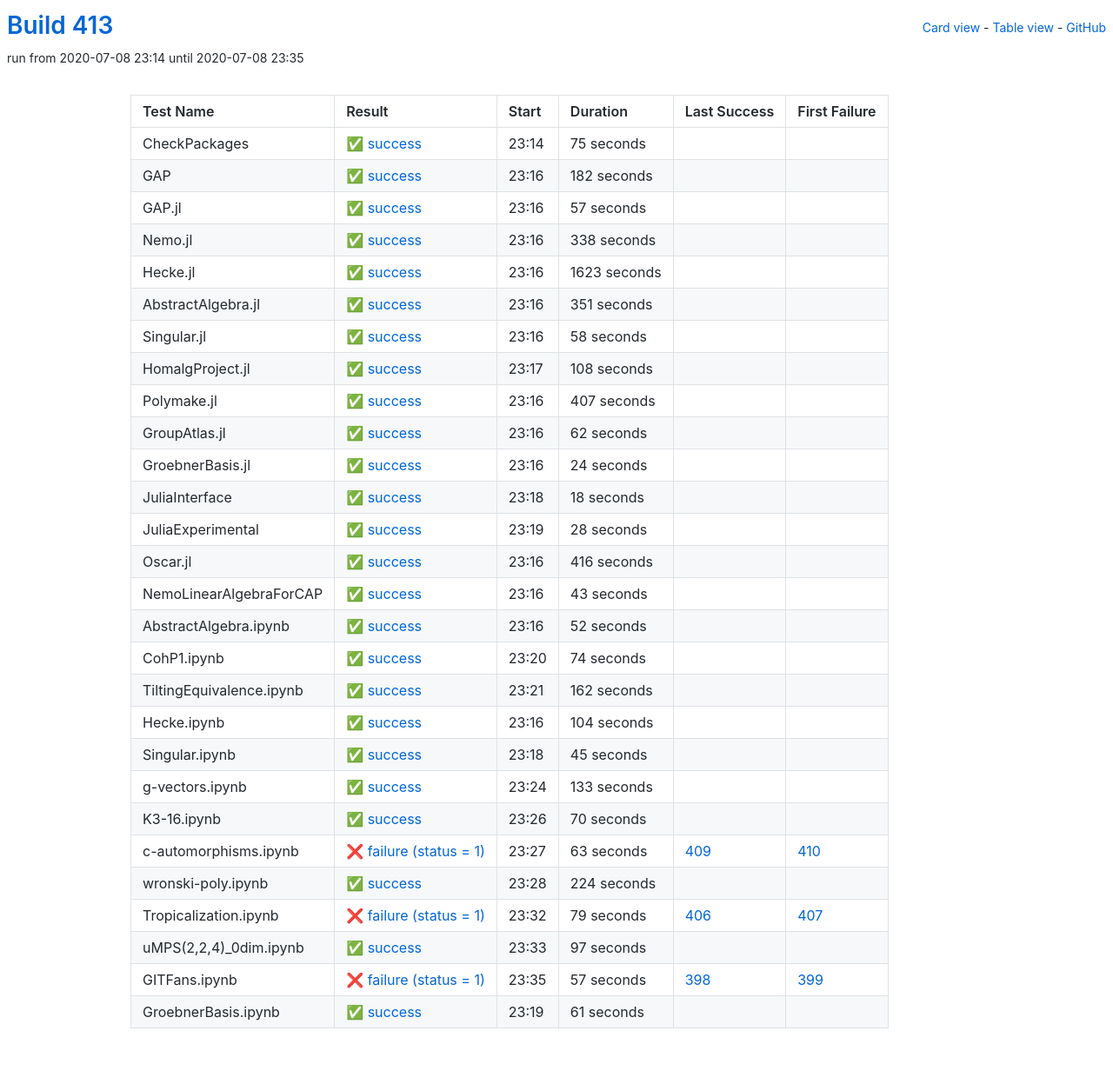
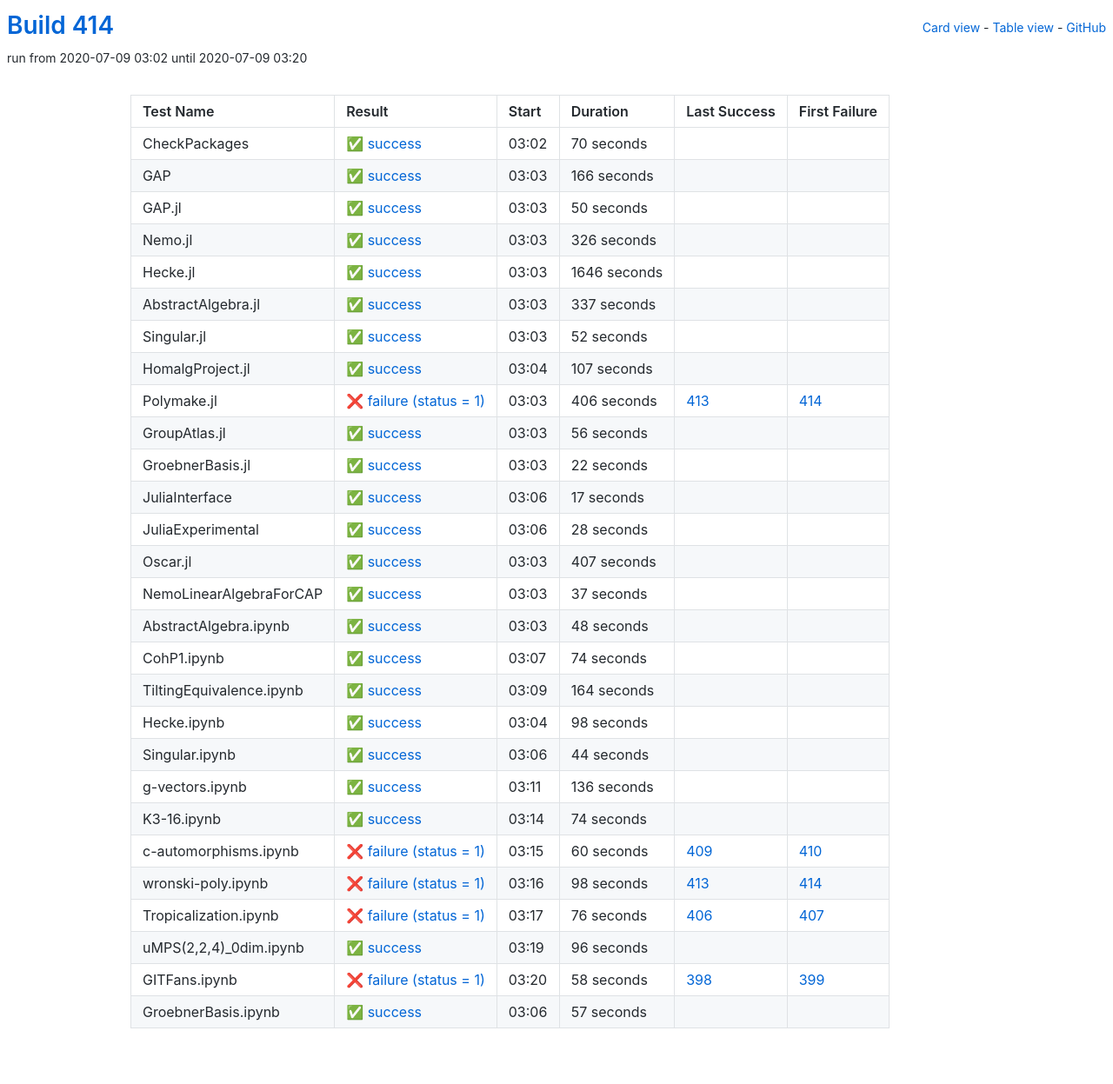
Before and after one commit to oscar-system/oscar-ci-status-stable, a Jekyll site: the page built from table.html, in a window 1280 px wide. Shown: the whole page at 87% size. Built offline with Jekyll 4.4.1, drawn with Linux system fonts in a browser that asks for light colours.

Commit message:
Build #414

```diff
--- a/_data/ci.yml
+++ b/_data/ci.yml
@@ -1,6 +1,6 @@
 ---
-build: 413
-build_url: https://oscarci.mathematik.uni-kl.de/job/oscar-stable/413/
+build: 414
+build_url: https://oscarci.mathematik.uni-kl.de/job/oscar-stable/414/
 job: oscar-stable
 organization: oscar-system
 repo: oscar-ci-status-stable
@@ -8,152 +8,152 @@ repourl: https://github.com/oscar-system/oscar-ci-status-stable
 tests:
 - name: CheckPackages
   id: checkpackages
-  log: https://oscarci.mathematik.uni-kl.de/job/oscar-stable/413/artifact/logs/build-413/CheckPackages.log
-  start: 2020-07-08 23:14
+  log: https://oscarci.mathematik.uni-kl.de/job/oscar-stable/414/artifact/logs/build-414/CheckPackages.log
+  start: 2020-07-09 03:02
   success: true
   exitcode: 0
   status: success
-  duration: 75
+  duration: 70
   last_success: false
   last_success_url:
   first_failure: false
   first_failure_url:
 - name: GAP
   id: gap
-  log: https://oscarci.mathematik.uni-kl.de/job/oscar-stable/413/artifact/logs/build-413/GAP.log
-  start: 2020-07-08 23:16
+  log: https://oscarci.mathematik.uni-kl.de/job/oscar-stable/414/artifact/logs/build-414/GAP.log
+  start: 2020-07-09 03:03
   success: true
   exitcode: 0
   status: success
-  duration: 182
+  duration: 166
   last_success: false
   last_success_url:
   first_failure: false
   first_failure_url:
 - name: GAP.jl
   id: gap-jl
-  log: https://oscarci.mathematik.uni-kl.de/job/oscar-stable/413/artifact/logs/build-413/GAP.jl.log
-  start: 2020-07-08 23:16
+  log: https://oscarci.mathematik.uni-kl.de/job/oscar-stable/414/artifact/logs/build-414/GAP.jl.log
+  start: 2020-07-09 03:03
   success: true
   exitcode: 0
   status: success
-  duration: 57
+  duration: 50
   last_success: false
   last_success_url:
   first_failure: false
   first_failure_url:
 - name: Nemo.jl
   id: nemo-jl
-  log: https://oscarci.mathematik.uni-kl.de/job/oscar-stable/413/artifact/logs/build-413/Nemo.jl.log
-  start: 2020-07-08 23:16
+  log: https://oscarci.mathematik.uni-kl.de/job/oscar-stable/414/artifact/logs/build-414/Nemo.jl.log
+  start: 2020-07-09 03:03
   success: true
   exitcode: 0
   status: success
-  duration: 338
+  duration: 326
   last_success: false
   last_success_url:
   first_failure: false
   first_failure_url:
 - name: Hecke.jl
   id: hecke-jl
-  log: https://oscarci.mathematik.uni-kl.de/job/oscar-stable/413/artifact/logs/build-413/Hecke.jl.log
-  start: 2020-07-08 23:16
+  log: https://oscarci.mathematik.uni-kl.de/job/oscar-stable/414/artifact/logs/build-414/Hecke.jl.log
+  start: 2020-07-09 03:03
   success: true
   exitcode: 0
   status: success
-  duration: 1623
+  duration: 1646
   last_success: false
   last_success_url:
   first_failure: false
   first_failure_url:
 - name: AbstractAlgebra.jl
   id: abstractalgebra-jl
-  log: https://oscarci.mathematik.uni-kl.de/job/oscar-stable/413/artifact/logs/build-413/AbstractAlgebra.jl.log
-  start: 2020-07-08 23:16
+  log: https://oscarci.mathematik.uni-kl.de/job/oscar-stable/414/artifact/logs/build-414/AbstractAlgebra.jl.log
+  start: 2020-07-09 03:03
   success: true
   exitcode: 0
   status: success
-  duration: 351
+  duration: 337
   last_success: false
   last_success_url:
   first_failure: false
   first_failure_url:
 - name: Singular.jl
   id: singular-jl
-  log: https://oscarci.mathematik.uni-kl.de/job/oscar-stable/413/artifact/logs/build-413/Singular.jl.log
-  start: 2020-07-08 23:16
+  log: https://oscarci.mathematik.uni-kl.de/job/oscar-stable/414/artifact/logs/build-414/Singular.jl.log
+  start: 2020-07-09 03:03
   success: true
   exitcode: 0
   status: success
-  duration: 58
+  duration: 52
   last_success: false
   last_success_url:
   first_failure: false
   first_failure_url:
 - name: HomalgProject.jl
   id: homalgproject-jl
-  log: https://oscarci.mathematik.uni-kl.de/job/oscar-stable/413/artifact/logs/build-413/HomalgProject.jl.log
-  start: 2020-07-08 23:17
+  log: https://oscarci.mathematik.uni-kl.de/job/oscar-stable/414/artifact/logs/build-414/HomalgProject.jl.log
+  start: 2020-07-09 03:04
   success: true
   exitcode: 0
   status: success
-  duration: 108
+  duration: 107
   last_success: false
   last_success_url:
   first_failure: false
   first_failure_url:
 - name: Polymake.jl
   id: polymake-jl
-  log: https://oscarci.mathematik.uni-kl.de/job/oscar-stable/413/artifact/logs/build-413/Polymake.jl.log
-  start: 2020-07-08 23:16
+  log: https://oscarci.mathematik.uni-kl.de/job/oscar-stable/414/artifact/logs/build-414/Polymake.jl.log
+  start: 2020-07-09 03:03
+  success: false
+  exitcode: 1
+  status: failure
+  duration: 406
+  last_success: 413
+  last_success_url: https://oscarci.mathematik.uni-kl.de/job/oscar-stable/413/
+  first_failure: 414
+  first_failure_url: https://oscarci.mathematik.uni-kl.de/job/oscar-stable/414/
+- name: GroupAtlas.jl
+  id: groupatlas-jl
+  log: https://oscarci.mathematik.uni-kl.de/job/oscar-stable/414/artifact/logs/build-414/GroupAtlas.jl.log
+  start: 2020-07-09 03:03
   success: true
   exitcode: 0
   status: success
-  duration: 407
-  last_success: false
-  last_success_url:
-  first_failure: false
-  first_failure_url:
-- name: GroupAtlas.jl
-  id: groupatlas-jl
-  log: https://oscarci.mathematik.uni-kl.de/job/oscar-stable/413/artifact/logs/build-413/GroupAtlas.jl.log
-  start: 2020-07-08 23:16
-  success: true
-  exitcode: 0
-  status: success
-  duration: 62
+  duration: 56
   last_success: false
   last_success_url:
   first_failure: false
   first_failure_url:
 - name: GroebnerBasis.jl
   id: groebnerbasis-jl
-  log: https://oscarci.mathematik.uni-kl.de/job/oscar-stable/413/artifact/logs/build-413/GroebnerBasis.jl.log
-  start: 2020-07-08 23:16
+  log: https://oscarci.mathematik.uni-kl.de/job/oscar-stable/414/artifact/logs/build-414/GroebnerBasis.jl.log
+  start: 2020-07-09 03:03
   success: true
   exitcode: 0
   status: success
-  duration: 24
+  duration: 22
   last_success: false
   last_success_url:
   first_failure: false
   first_failure_url:
 - name: JuliaInterface
   id: juliainterface
-  log: https://oscarci.mathematik.uni-kl.de/job/oscar-stable/413/artifact/logs/build-413/JuliaInterface.log
-  start: 2020-07-08 23:18
+  log: https://oscarci.mathematik.uni-kl.de/job/oscar-stable/414/artifact/logs/build-414/JuliaInterface.log
+  start: 2020-07-09 03:06
   success: true
   exitcode: 0
   status: success
-  duration: 18
+  duration: 17
   last_success: false
   last_success_url:
   first_failure: false
   first_failure_url:
 - name: JuliaExperimental
   id: juliaexperimental
-  log: https://oscarci.mathematik.uni-kl.de/job/oscar-stable/413/artifact/logs/build-413/JuliaExperimental.log
-  start: 2020-07-08 23:19
+  log: https://oscarci.mathematik.uni-kl.de/job/oscar-stable/414/artifact/logs/build-414/JuliaExperimental.log
+  start: 2020-07-09 03:06
   success: true
   exitcode: 0
   status: success
@@ -164,44 +164,44 @@ tests:
   first_failure_url:
 - name: Oscar.jl
   id: oscar-jl
-  log: https://oscarci.mathematik.uni-kl.de/job/oscar-stable/413/artifact/logs/build-413/Oscar.jl.log
-  start: 2020-07-08 23:16
+  log: https://oscarci.mathematik.uni-kl.de/job/oscar-stable/414/artifact/logs/build-414/Oscar.jl.log
+  start: 2020-07-09 03:03
   success: true
   exitcode: 0
   status: success
-  duration: 416
+  duration: 407
   last_success: false
   last_success_url:
   first_failure: false
   first_failure_url:
 - name: NemoLinearAlgebraForCAP
   id: nemolinearalgebraforcap
-  log: https://oscarci.mathematik.uni-kl.de/job/oscar-stable/413/artifact/logs/build-413/NemoLinearAlgebraForCAP.log
-  start: 2020-07-08 23:16
+  log: https://oscarci.mathematik.uni-kl.de/job/oscar-stable/414/artifact/logs/build-414/NemoLinearAlgebraForCAP.log
+  start: 2020-07-09 03:03
   success: true
   exitcode: 0
   status: success
-  duration: 43
+  duration: 37
   last_success: false
   last_success_url:
   first_failure: false
   first_failure_url:
 - name: AbstractAlgebra.ipynb
   id: abstractalgebra-ipynb
-  log: https://oscarci.mathematik.uni-kl.de/job/oscar-stable/413/artifact/logs/build-413/AbstractAlgebra.ipynb.log
-  start: 2020-07-08 23:16
+  log: https://oscarci.mathematik.uni-kl.de/job/oscar-stable/414/artifact/logs/build-414/AbstractAlgebra.ipynb.log
+  start: 2020-07-09 03:03
   success: true
   exitcode: 0
   status: success
-  duration: 52
+  duration: 48
   last_success: false
   last_success_url:
   first_failure: false
   first_failure_url:
 - name: CohP1.ipynb
   id: cohp1-ipynb
-  log: https://oscarci.mathematik.uni-kl.de/job/oscar-stable/413/artifact/logs/build-413/CohP1.ipynb.log
-  start: 2020-07-08 23:20
+  log: https://oscarci.mathematik.uni-kl.de/job/oscar-stable/414/artifact/logs/build-414/CohP1.ipynb.log
+  start: 2020-07-09 03:07
   success: true
   exitcode: 0
   status: success
@@ -212,132 +212,132 @@ tests:
   first_failure_url:
 - name: TiltingEquivalence.ipynb
   id: tiltingequivalence-ipynb
-  log: https://oscarci.mathematik.uni-kl.de/job/oscar-stable/413/artifact/logs/build-413/TiltingEquivalence.ipynb.log
-  start: 2020-07-08 23:21
+  log: https://oscarci.mathematik.uni-kl.de/job/oscar-stable/414/artifact/logs/build-414/TiltingEquivalence.ipynb.log
+  start: 2020-07-09 03:09
   success: true
   exitcode: 0
   status: success
-  duration: 162
+  duration: 164
   last_success: false
   last_success_url:
   first_failure: false
   first_failure_url:
 - name: Hecke.ipynb
   id: hecke-ipynb
-  log: https://oscarci.mathematik.uni-kl.de/job/oscar-stable/413/artifact/logs/build-413/Hecke.ipynb.log
-  start: 2020-07-08 23:16
+  log: https://oscarci.mathematik.uni-kl.de/job/oscar-stable/414/artifact/logs/build-414/Hecke.ipynb.log
+  start: 2020-07-09 03:04
   success: true
   exitcode: 0
   status: success
-  duration: 104
+  duration: 98
   last_success: false
   last_success_url:
   first_failure: false
   first_failure_url:
 - name: Singular.ipynb
   id: singular-ipynb
-  log: https://oscarci.mathematik.uni-kl.de/job/oscar-stable/413/artifact/logs/build-413/Singular.ipynb.log
-  start: 2020-07-08 23:18
+  log: https://oscarci.mathematik.uni-kl.de/job/oscar-stable/414/artifact/logs/build-414/Singular.ipynb.log
+  start: 2020-07-09 03:06
   success: true
   exitcode: 0
   status: success
-  duration: 45
+  duration: 44
   last_success: false
   last_success_url:
   first_failure: false
   first_failure_url:
 - name: g-vectors.ipynb
   id: g-vectors-ipynb
-  log: https://oscarci.mathematik.uni-kl.de/job/oscar-stable/413/artifact/logs/build-413/g-vectors.ipynb.log
-  start: 2020-07-08 23:24
+  log: https://oscarci.mathematik.uni-kl.de/job/oscar-stable/414/artifact/logs/build-414/g-vectors.ipynb.log
+  start: 2020-07-09 03:11
   success: true
   exitcode: 0
   status: success
-  duration: 133
+  duration: 136
   last_success: false
   last_success_url:
   first_failure: false
   first_failure_url:
 - name: K3-16.ipynb
   id: k3-16-ipynb
-  log: https://oscarci.mathematik.uni-kl.de/job/oscar-stable/413/artifact/logs/build-413/K3-16.ipynb.log
-  start: 2020-07-08 23:26
+  log: https://oscarci.mathematik.uni-kl.de/job/oscar-stable/414/artifact/logs/build-414/K3-16.ipynb.log
+  start: 2020-07-09 03:14
   success: true
   exitcode: 0
   status: success
-  duration: 70
+  duration: 74
   last_success: false
   last_success_url:
   first_failure: false
   first_failure_url:
 - name: c-automorphisms.ipynb
   id: c-automorphisms-ipynb
-  log: https://oscarci.mathematik.uni-kl.de/job/oscar-stable/413/artifact/logs/build-413/c-automorphisms.ipynb.log
-  start: 2020-07-08 23:27
+  log: https://oscarci.mathematik.uni-kl.de/job/oscar-stable/414/artifact/logs/build-414/c-automorphisms.ipynb.log
+  start: 2020-07-09 03:15
   success: false
   exitcode: 1
   status: failure
-  duration: 63
+  duration: 60
   last_success: 409
   last_success_url: https://oscarci.mathematik.uni-kl.de/job/oscar-stable/409/
   first_failure: 410
   first_failure_url: https://oscarci.mathematik.uni-kl.de/job/oscar-stable/410/
 - name: wronski-poly.ipynb
   id: wronski-poly-ipynb
-  log: https://oscarci.mathematik.uni-kl.de/job/oscar-stable/413/artifact/logs/build-413/wronski-poly.ipynb.log
-  start: 2020-07-08 23:28
-  success: true
-  exitcode: 0
-  status: success
-  duration: 224
-  last_success: false
-  last_success_url:
-  first_failure: false
-  first_failure_url:
-- name: Tropicalization.ipynb
-  id: tropicalization-ipynb
-  log: https://oscarci.mathematik.uni-kl.de/job/oscar-stable/413/artifact/logs/build-413/Tropicalization.ipynb.log
-  start: 2020-07-08 23:32
+  log: https://oscarci.mathematik.uni-kl.de/job/oscar-stable/414/artifact/logs/build-414/wronski-poly.ipynb.log
+  start: 2020-07-09 03:16
   success: false
   exitcode: 1
   status: failure
-  duration: 79
+  duration: 98
+  last_success: 413
+  last_success_url: https://oscarci.mathematik.uni-kl.de/job/oscar-stable/413/
+  first_failure: 414
+  first_failure_url: https://oscarci.mathematik.uni-kl.de/job/oscar-stable/414/
+- name: Tropicalization.ipynb
+  id: tropicalization-ipynb
+  log: https://oscarci.mathematik.uni-kl.de/job/oscar-stable/414/artifact/logs/build-414/Tropicalization.ipynb.log
+  start: 2020-07-09 03:17
+  success: false
+  exitcode: 1
+  status: failure
+  duration: 76
   last_success: 406
   last_success_url: https://oscarci.mathematik.uni-kl.de/job/oscar-stable/406/
   first_failure: 407
   first_failure_url: https://oscarci.mathematik.uni-kl.de/job/oscar-stable/407/
 - name: uMPS(2,2,4)_0dim.ipynb
   id: umps-2-2-4-0dim-ipynb
-  log: https://oscarci.mathematik.uni-kl.de/job/oscar-stable/413/artifact/logs/build-413/uMPS-2-2-4-_0dim.ipynb.log
-  start: 2020-07-08 23:33
+  log: https://oscarci.mathematik.uni-kl.de/job/oscar-stable/414/artifact/logs/build-414/uMPS-2-2-4-_0dim.ipynb.log
+  start: 2020-07-09 03:19
   success: true
   exitcode: 0
   status: success
-  duration: 97
+  duration: 96
   last_success: false
   last_success_url:
   first_failure: false
   first_failure_url:
 - name: GITFans.ipynb
   id: gitfans-ipynb
-  log: https://oscarci.mathematik.uni-kl.de/job/oscar-stable/413/artifact/logs/build-413/GITFans.ipynb.log
-  start: 2020-07-08 23:35
+  log: https://oscarci.mathematik.uni-kl.de/job/oscar-stable/414/artifact/logs/build-414/GITFans.ipynb.log
+  start: 2020-07-09 03:20
   success: false
   exitcode: 1
   status: failure
-  duration: 57
+  duration: 58
   last_success: 398
   last_success_url: https://oscarci.mathematik.uni-kl.de/job/oscar-stable/398/
   first_failure: 399
   first_failure_url: https://oscarci.mathematik.uni-kl.de/job/oscar-stable/399/
 - name: GroebnerBasis.ipynb
   id: groebnerbasis-ipynb
-  log: https://oscarci.mathematik.uni-kl.de/job/oscar-stable/413/artifact/logs/build-413/GroebnerBasis.ipynb.log
-  start: 2020-07-08 23:19
+  log: https://oscarci.mathematik.uni-kl.de/job/oscar-stable/414/artifact/logs/build-414/GroebnerBasis.ipynb.log
+  start: 2020-07-09 03:06
   success: true
   exitcode: 0
   status: success
-  duration: 61
+  duration: 57
   last_success: false
   last_success_url:
   first_failure: false
```
Also changed, not shown: README.md.
